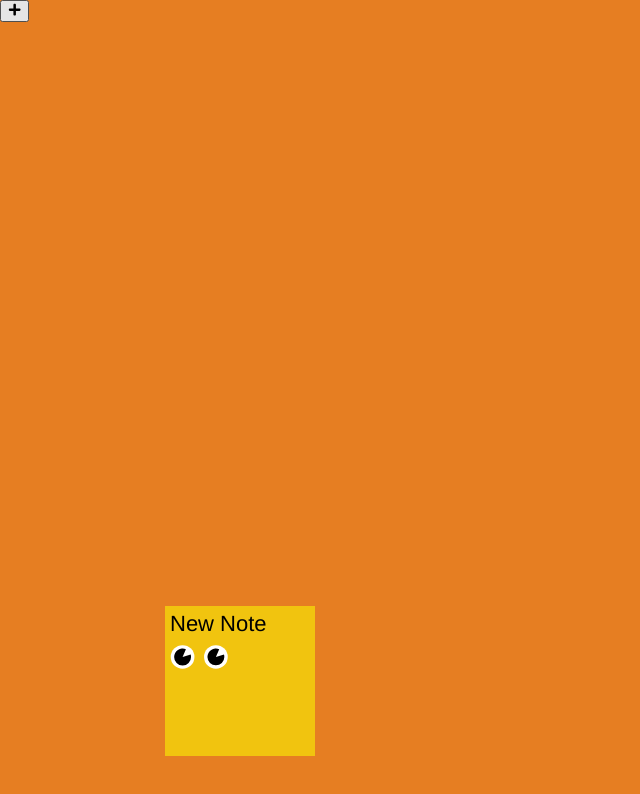
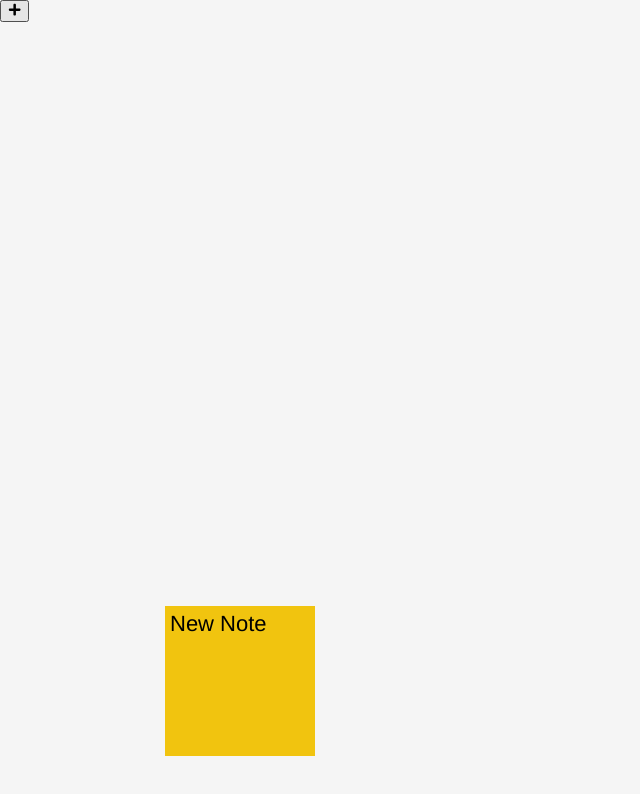
Before and after one commit to leedoughty/test-app, a React (Create React App) app: page / in a window 1280 px wide. Both pictures are taken after a click on the button 14 px from the left and 11 px from the top of the page. Shown: the top 794 px of the page, without its empty margins (0-640 px from the left). Built offline with nearby package versions, Linux system fonts and the light colour scheme.

Commit message:
Install styled-components, create new add component

```diff
--- a/package.json
+++ b/package.json
@@ -14,7 +14,8 @@
     "react-draggable": "^3.0.5",
     "react-icons": "^3.2.2",
     "react-rnd": "^9.0.4",
-    "react-scripts": "2.1.1"
+    "react-scripts": "2.1.1",
+    "styled-components": "^4.1.3"
   },
   "scripts": {
     "start": "react-scripts start",
--- a/src/Note.js
+++ b/src/Note.js
@@ -1,7 +1,6 @@
 import React, { Component } from 'react'
 import Draggable from 'react-draggable'
 import { FaPen, FaCheck } from 'react-icons/fa'
-
 import Eyes from './Eyes.js'
 
 class Note extends Component {
@@ -85,7 +84,6 @@ class Note extends Component {
           <button onClick={this.edit} id="edit"><FaPen /></button>
           <button onClick={this.remove} id="remove"><FaCheck /></button>
         </span>
-        <Eyes></Eyes>
       </div>
       </Draggable>
     )
--- a/src/index.css
+++ b/src/index.css
@@ -6,7 +6,8 @@ body {
     sans-serif;
   -webkit-font-smoothing: antialiased;
   -moz-osx-font-smoothing: grayscale;
-  background: #e67e22;
+  /* background: #e67e22; */
+  background: rgb(245, 245, 245);
 }
 
 div.note {
```
Also changed, not shown: 1 other file (tests, documents, lock files or other folders).
